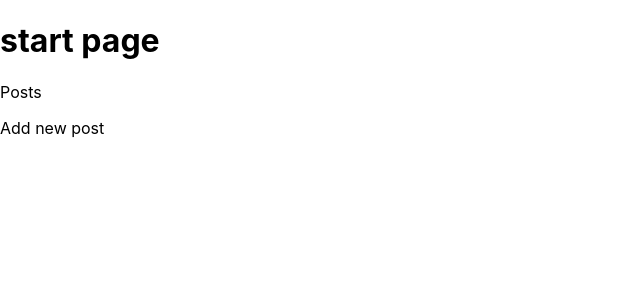
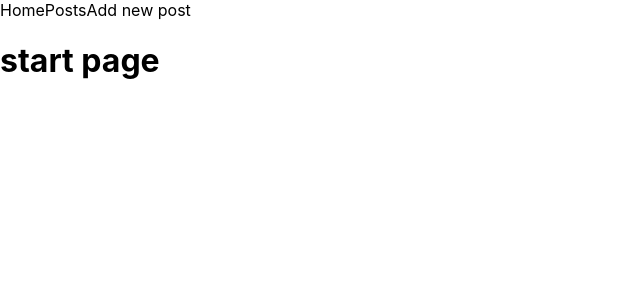
Before and after one commit to YushchenkoY/blog, a Next.js app in the folder test_blog_developstoday/: page / in a window 1280 px wide. Shown: the top 300 px of the page, without its empty margins (0-640 px from the left). Built offline with nearby package versions, Linux system fonts and the light colour scheme.

Commit message:
add mainloyout with navigatoin

```diff
--- /dev/null
+++ b/test_blog_developstoday/components/MainLayout.tsx
@@ -0,0 +1,19 @@
+import Link from 'next/link'
+import { ROUTES } from '../constants/routes';
+
+
+export default function MainLayout({children}) {
+    return (
+        <>
+        <nav>
+        <Link href={ROUTES.home}><a>Home</a></Link>
+        <Link href={ROUTES.posts}><a>Posts</a></Link>
+        <Link href={ROUTES.newPost}><a>Add new post</a></Link>
+
+        </nav>
+        <main>
+            {children}
+        </main>
+        </>
+    )
+}
--- a/test_blog_developstoday/constants/url.tsx
+++ b/test_blog_developstoday/constants/routes.tsx
@@ -1,5 +1,6 @@
 export const ROUTES = {
+    home: '/',
     posts: '/posts',
     newPost: '/posts/new',
-    getPostDetails: (id: string) => `/posts/${id}`
+    getPostDetails: (postId: string) => `/posts/${postId}`
 }
--- a/test_blog_developstoday/package.json
+++ b/test_blog_developstoday/package.json
@@ -18,5 +18,9 @@
     "prettier": "^2.2.1",
     "react": "17.0.2",
     "react-dom": "17.0.2"
+  },
+  "devDependencies": {
+    "@types/react": "^17.0.3",
+    "typescript": "^4.2.4"
   }
 }
--- a/test_blog_developstoday/pages/index.tsx
+++ b/test_blog_developstoday/pages/index.tsx
@@ -1,12 +1,12 @@
 // import styles from '../styles/Home.module.css'
-import Link from 'next/link'
 import Head from 'next/head'
+import MainLayout from '../components/MainLayout'
 
 
 
 export default function Home() {
   return (
-    <>
+    <MainLayout>
       <Head>
         <title>Home page</title>
         <meta name="keywords" content="react.js, next.js, js, javasctipt, typesctipt, blog, test, DevelopsToday" />
@@ -17,11 +17,9 @@ export default function Home() {
       <div>
       {/* <div className={styles.container}> */}
         <h1>start page</h1>
-        <p><Link href={'posts'}><a>Posts</a></Link></p>
-        <p><Link href={'posts/new'}><a>Add new post</a></Link></p>
 
 
       </div>
-    </>
+    </MainLayout>
   )
 }
--- a/test_blog_developstoday/pages/posts/index.tsx
+++ b/test_blog_developstoday/pages/posts/index.tsx
@@ -1,15 +1,16 @@
 import Head from 'next/head'
+import MainLayout from '../../components/MainLayout'
 
 
 
 export default function Posts() {
     return (
-        <>
+        <MainLayout>
             <Head>
                 <title>Posts page</title>
             </Head>
 
             <div>posts page</div>
-        </>
+        </MainLayout>
     )
 }
```
Also changed, not shown: test_blog_developstoday/pages/posts/[postId].tsx (+4 -3 lines), test_blog_developstoday/pages/posts/new.tsx (+16 -0 lines), test_blog_developstoday/tsconfig.json (added, +29 -0 lines), test_blog_developstoday/next-env.d.ts (added), 1 other file (tests, documents, lock files or other folders).
